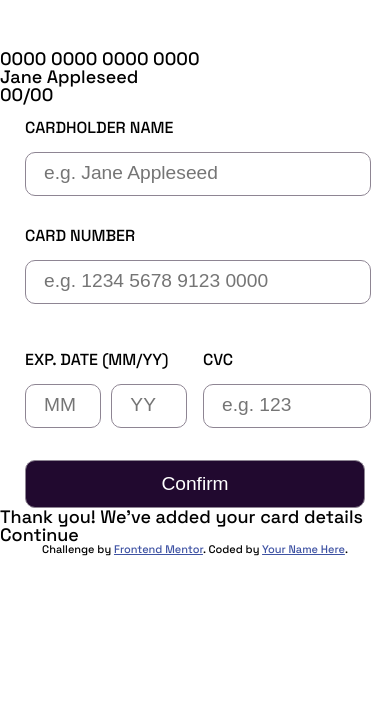
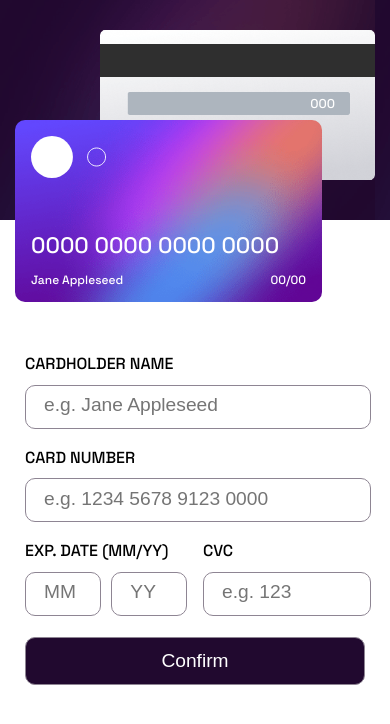
Before and after one commit to NicolasArfel/interactive-card, a plain HTML site: page index.html in a window 390 px wide. Drawn offline with Linux system fonts and the light colour scheme.

Commit message:
mobile css ok

```diff
--- a/index.html
+++ b/index.html
@@ -29,13 +29,15 @@
   </head>
   <body>
     <section class="card">
-      <div class="card__back"></div>
+      <div class="card__back">
+        <p class="card-cvc">000</p>
+      </div>
       <div class="card__front">
-        <img src="./images/card-logo.svg" alt="" />
-        <p>0000 0000 0000 0000</p>
-        <div>
-          <p>Jane Appleseed</p>
-          <p>00/00</p>
+        <img class="card-logo" src="./images/card-logo.svg" alt="" />
+        <p class="card-number">0000 0000 0000 0000</p>
+        <div class="card-bottom">
+          <p class="card-name">Jane Appleseed</p>
+          <p class="card-date">00/00</p>
         </div>
       </div>
     </section>
@@ -96,13 +98,13 @@
 
     <!-- Completed state start -->
 
-    Thank you! We've added your card details Continue
+    <!-- Thank you! We've added your card details Continue -->
 
-    <div class="attribution">
+    <!-- <div class="attribution">
       Challenge by
       <a href="https://www.frontendmentor.io?ref=challenge" target="_blank"
         >Frontend Mentor</a
       >. Coded by <a href="#">Your Name Here</a>.
-    </div>
+    </div> -->
   </body>
 </html>
--- a/styles/styles.css
+++ b/styles/styles.css
@@ -20,25 +20,93 @@ body {
   font-size: 18px;
   font-weight: 500;
   font-family: 'Space Grotesk', sans-serif;
+  display: flex;
+  flex-direction: column;
+  height: 100vh;
+}
+
+/* --- card --- */
+
+.card {
+  width: 100%;
+  height: 220px;
+  background-image: url('../images/bg-main-mobile.png');
+  position: relative;
+}
+
+.card__front {
+  background-image: url('../images/bg-card-front.png');
+  background-size: cover;
+  background-repeat: no-repeat;
+  background-position: center;
+  width: 275px;
+  height: 150px;
+  border-radius: 10px;
+  position: absolute;
+  left: 15px;
+  top: 120px;
+  padding: 1rem;
+  display: flex;
+  flex-direction: column;
+  justify-content: space-between;
+  color: var(--white);
+  font-size: 12px;
+  z-index: 3;
+}
+
+.card-logo {
+  width: 75px;
+}
+
+.card-number {
+  margin-top: 2.5rem;
+  font-size: 1.4rem;
+}
+
+.card-bottom {
+  display: flex;
+  justify-content: space-between;
+}
+
+.card__back {
+  background-image: url('../images/bg-card-back.png');
+  background-size: cover;
+  background-repeat: no-repeat;
+  background-position: center;
+  width: 275px;
+  height: 150px;
+  position: absolute;
+  right: 15px;
+  top: 30px;
+}
+
+.card-cvc {
+  position: absolute;
+  color: var(--white);
+  top: 68px;
+  right: 40px;
+  font-size: 0.8rem;
 }
 
 /* --- form --- */
 
 form {
-  margin: auto;
+  margin: 2rem auto;
+  margin-top: 8rem;
   width: 340px;
   font-size: 1rem;
+  height: fit-content;
 }
 
 .form-field {
   display: flex;
   flex-direction: column;
-  margin: 1rem auto;
+  margin: 0.5rem auto;
 }
 
 label,
 input {
-  margin-bottom: 1rem;
+  margin-bottom: 0.8rem;
 }
 
 input,
@@ -63,6 +131,7 @@ button {
 .left,
 .right {
   width: 100%;
+  margin-top: 0;
 }
 
 .right {
```
